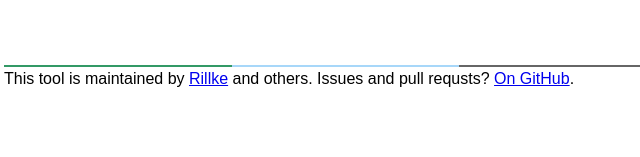
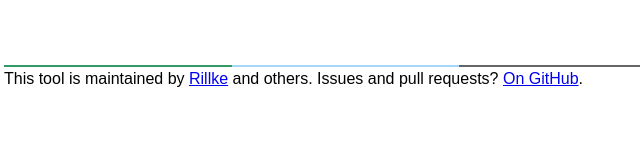
Before and after one commit to toollabs/commons-maintenance-bot, a plain HTML site: page public_html/index.html in a window 1280 px wide. Shown: the part 213-370 px from the top of the page, 4-644 px from the left. Drawn offline with Linux system fonts and the light colour scheme.

Commit message:
Fix typo in index.html

```diff
--- a/public_html/index.html
+++ b/public_html/index.html
@@ -21,6 +21,6 @@
       <div style="width:18%; border-bottom: 2px solid #A7D7F9; float: left;"> </div>
       <div style="width:18%; border-bottom: 2px solid #666; float: left;"> </div>
     </div>
-    <div style="clear:left; margin-top: 0.3em">This tool is maintained by <a href="//commons.wikimedia.org/wiki/User:Rillke">Rillke</a> and others. Issues and pull requsts?  <a href="https://github.com/Rillke/commons-maintenance-bot">On GitHub</a>.</div>
+    <div style="clear:left; margin-top: 0.3em">This tool is maintained by <a href="//commons.wikimedia.org/wiki/User:Rillke">Rillke</a> and others. Issues and pull requests?  <a href="https://github.com/Rillke/commons-maintenance-bot">On GitHub</a>.</div>
   </body>
 </html>
```
